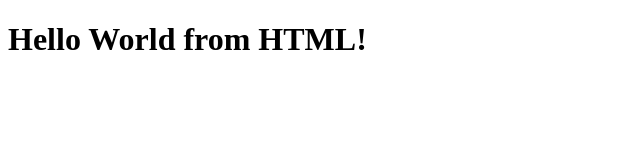
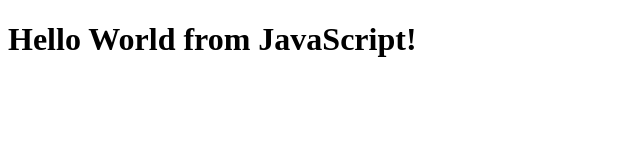
Before and after one commit to Devi4423/NAMASTE-REACT-COURSE, a plain HTML site: page index.html in a window 1280 px wide. Shown: the whole page, without its empty margins (0-640 px from the left). Drawn offline with Linux system fonts and the light colour scheme.

Commit message:
Hello world from Javascript

```diff
--- a/index.html
+++ b/index.html
@@ -7,7 +7,13 @@
 </head>
 <body>
     <div id="root">
-        <h1>Hello World from HTML!</h1>
     </div>
+
+    <script>
+        const heading = document.createElement('h1');
+        heading.innerHTML =  'Hello World from JavaScript!';
+        const root = document.getElementById('root');
+        root.appendChild(heading);
+    </script>
 </body>
 </html>
```
